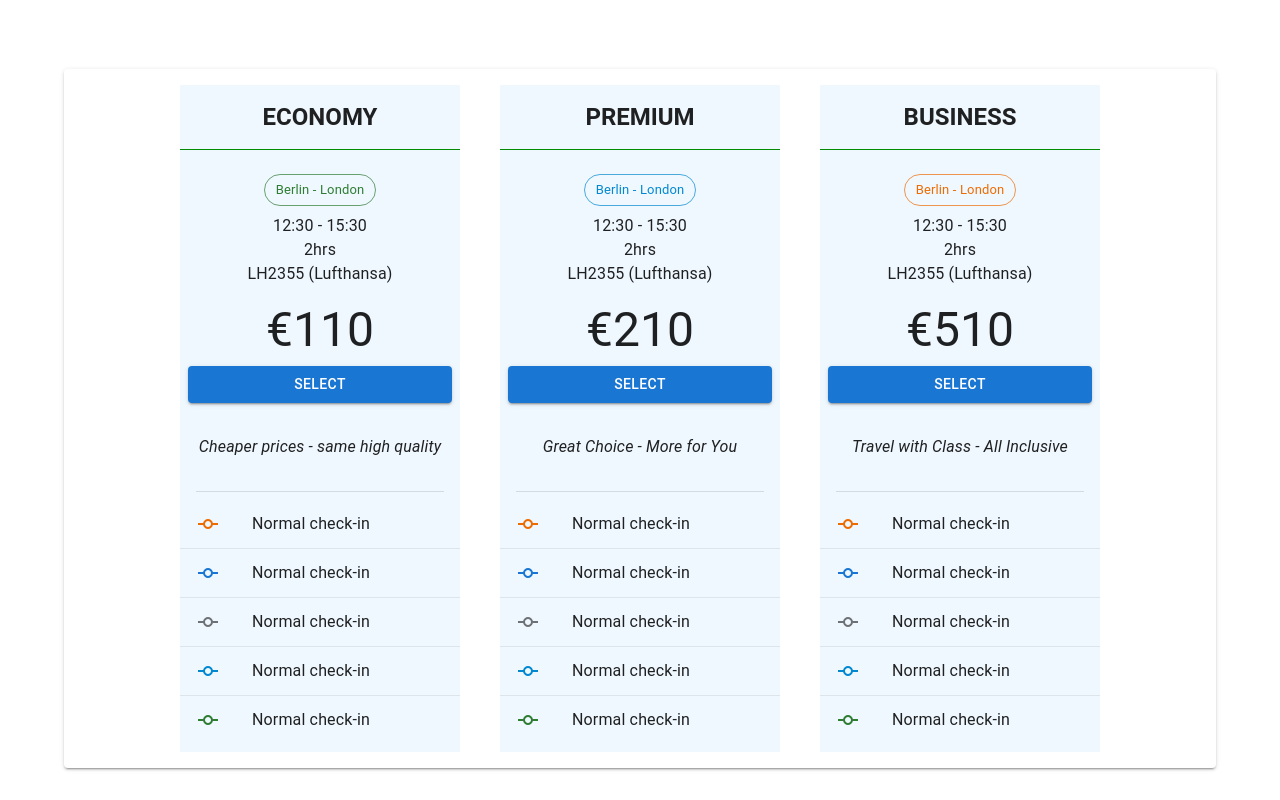
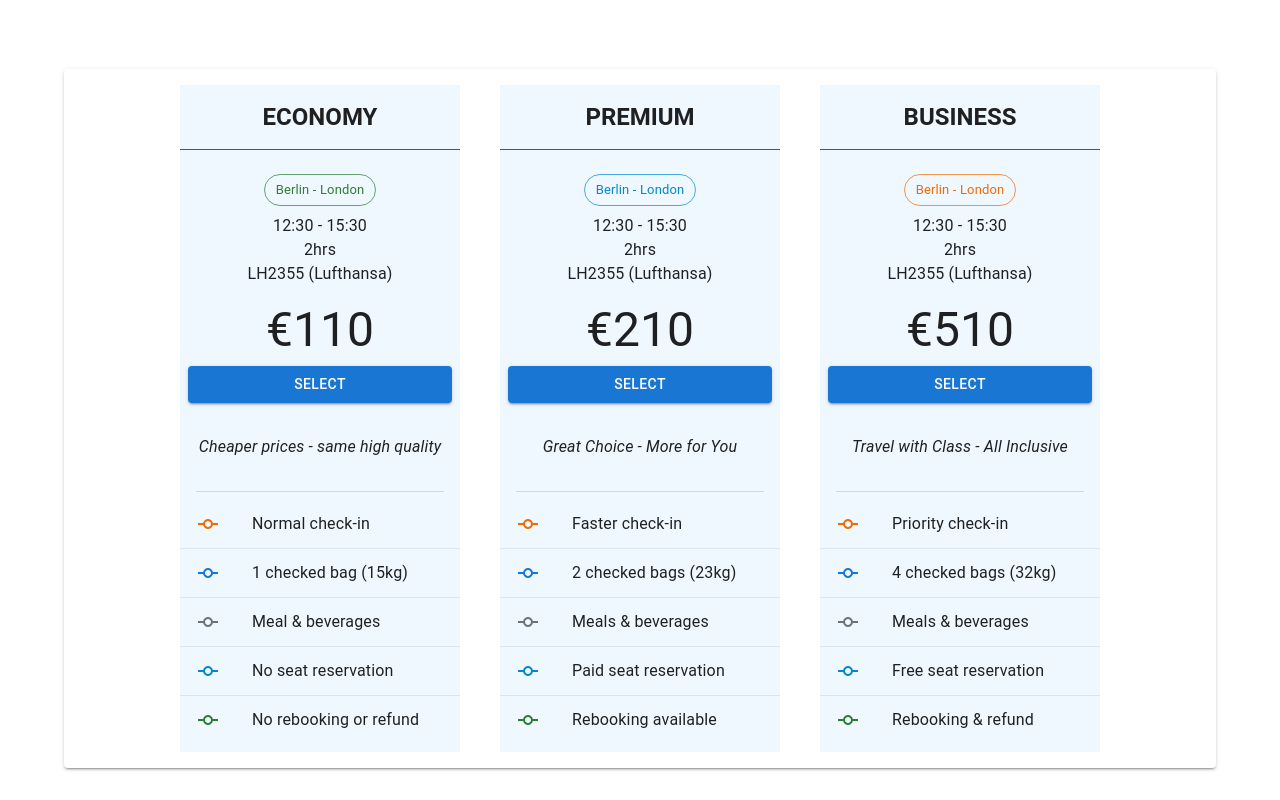
Before and after one commit to iprowriter/flight, a React (Create React App) app: page / in a window 1280 px wide. Shown: the part 1503-2303 px from the top of the page. Built offline with nearby package versions, Linux system fonts and the light colour scheme.

Commit message:
corrected price categories

```diff
--- a/src/components/pricingPage_components/Price.tsx
+++ b/src/components/pricingPage_components/Price.tsx
@@ -91,7 +91,7 @@ export default function Price() {
                                             <CommitIcon color="primary" />
                                         </ListItemIcon>
                                         <ListItemText>
-                                            Normal check-in
+                                            1 checked bag (15kg)
                                         </ListItemText>
                                     </ListItem>
                                     <Divider light />
@@ -100,7 +100,7 @@ export default function Price() {
                                             <CommitIcon color="action" />
                                         </ListItemIcon>
                                         <ListItemText>
-                                            Normal check-in
+                                            Meal & beverages
                                         </ListItemText>
                                     </ListItem>
                                     <Divider light />
@@ -109,7 +109,7 @@ export default function Price() {
                                             <CommitIcon color="info" />
                                         </ListItemIcon>
                                         <ListItemText>
-                                            Normal check-in
+                                            No seat reservation
                                         </ListItemText>
                                     </ListItem>
                                     <Divider light />
@@ -118,7 +118,7 @@ export default function Price() {
                                             <CommitIcon color="success" />
                                         </ListItemIcon>
                                         <ListItemText>
-                                            Normal check-in
+                                            No rebooking or refund
                                         </ListItemText>
                                     </ListItem>
 
@@ -181,7 +181,7 @@ export default function Price() {
                                             <CommitIcon color="warning" />
                                         </ListItemIcon>
                                         <ListItemText>
-                                            Normal check-in
+                                            Faster check-in
                                         </ListItemText>
                                     </ListItem>
                                     <Divider light />
@@ -190,7 +190,7 @@ export default function Price() {
                                             <CommitIcon color="primary" />
                                         </ListItemIcon>
                                         <ListItemText>
-                                            Normal check-in
+                                            2 checked bags (23kg)
                                         </ListItemText>
                                     </ListItem>
                                     <Divider light />
@@ -199,7 +199,7 @@ export default function Price() {
                                             <CommitIcon color="action" />
                                         </ListItemIcon>
                                         <ListItemText>
-                                            Normal check-in
+                                            Meals & beverages
                                         </ListItemText>
                                     </ListItem>
                                     <Divider light />
@@ -208,7 +208,7 @@ export default function Price() {
                                             <CommitIcon color="info" />
                                         </ListItemIcon>
                                         <ListItemText>
-                                            Normal check-in
+                                            Paid seat reservation
                                         </ListItemText>
                                     </ListItem>
                                     <Divider light />
@@ -217,7 +217,7 @@ export default function Price() {
                                             <CommitIcon color="success" />
                                         </ListItemIcon>
                                         <ListItemText>
-                                            Normal check-in
+                                            Rebooking available
                                         </ListItemText>
                                     </ListItem>
 
@@ -280,7 +280,7 @@ export default function Price() {
                                             <CommitIcon color="warning" />
                                         </ListItemIcon>
                                         <ListItemText>
-                                            Normal check-in
+                                            Priority check-in
                                         </ListItemText>
                                     </ListItem>
                                     <Divider light />
@@ -289,7 +289,7 @@ export default function Price() {
                                             <CommitIcon color="primary" />
                                         </ListItemIcon>
                                         <ListItemText>
-                                            Normal check-in
+                                            4 checked bags (32kg)
                                         </ListItemText>
                                     </ListItem>
                                     <Divider light />
@@ -298,7 +298,7 @@ export default function Price() {
                                             <CommitIcon color="action" />
                                         </ListItemIcon>
                                         <ListItemText>
-                                            Normal check-in
+                                            Meals & beverages
                                         </ListItemText>
                                     </ListItem>
                                     <Divider light />
@@ -307,7 +307,7 @@ export default function Price() {
                                             <CommitIcon color="info" />
                                         </ListItemIcon>
                                         <ListItemText>
-                                            Normal check-in
+                                            Free seat reservation
                                         </ListItemText>
                                     </ListItem>
                                     <Divider light />
@@ -316,7 +316,7 @@ export default function Price() {
                                             <CommitIcon color="success" />
                                         </ListItemIcon>
                                         <ListItemText>
-                                            Normal check-in
+                                            Rebooking & refund
                                         </ListItemText>
                                     </ListItem>
 
```
